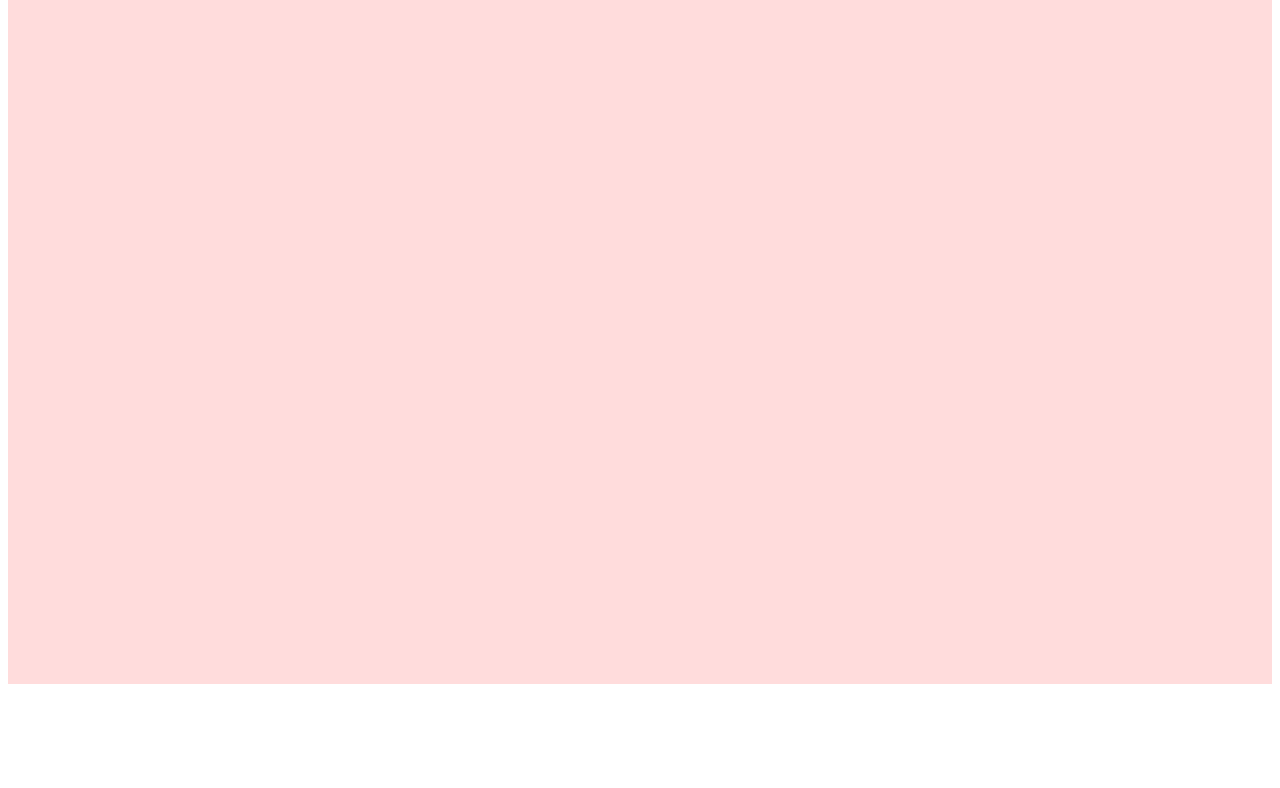
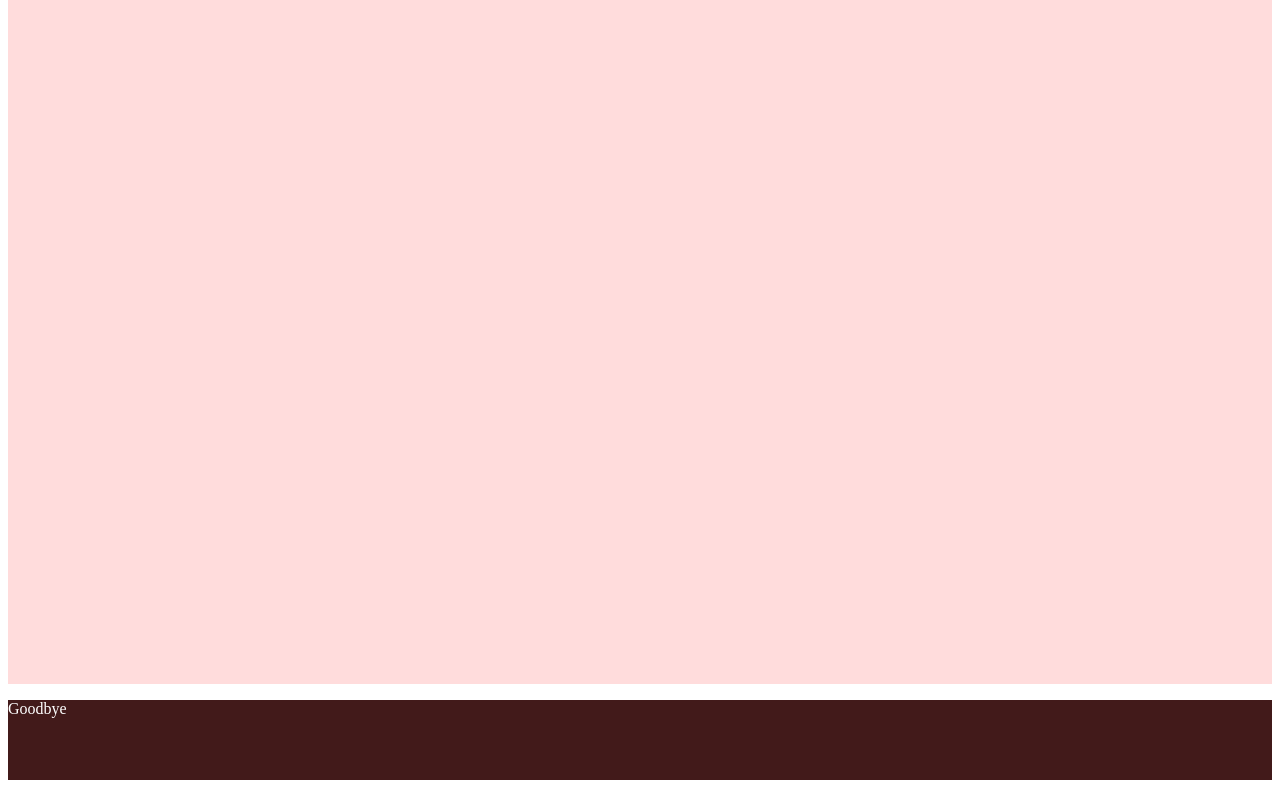
Before and after one commit to jonathangravato/uxui-project-3, a plain HTML site: page index.html in a window 1280 px wide. Shown: the part 137-925 px from the top of the page. Before the commit the page ends 829 px from the top, so only its background shows below. Drawn offline with Linux system fonts and the light colour scheme.

Commit message:
added footer

```diff
--- a/css/style.css
+++ b/css/style.css
@@ -12,3 +12,10 @@
     height: 100vh;
     background: #ffdcdc;
 }
+
+.footer {
+    width: 100%;
+    height: 80px;
+    background-color: #421a1a;
+    color: #fff;
+}
--- a/index.html
+++ b/index.html
@@ -19,7 +19,9 @@
         </nav>
     </div>
 
-    <!-- TODO: Jonathan creating the footer -->
+    <div class="footer">
+        <p>Goodbye</p>
+    </div>
 
 </body>
 </html>
```
